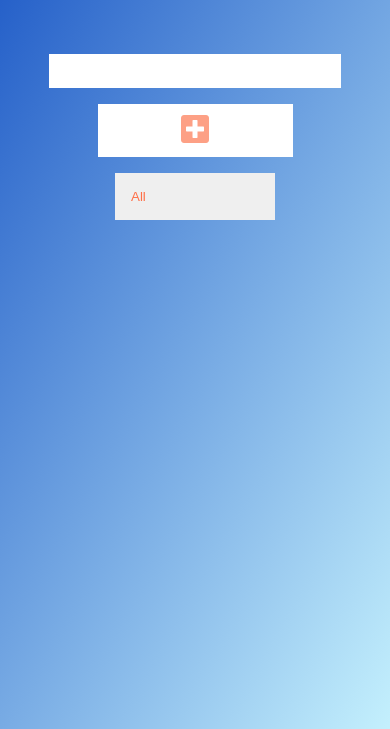
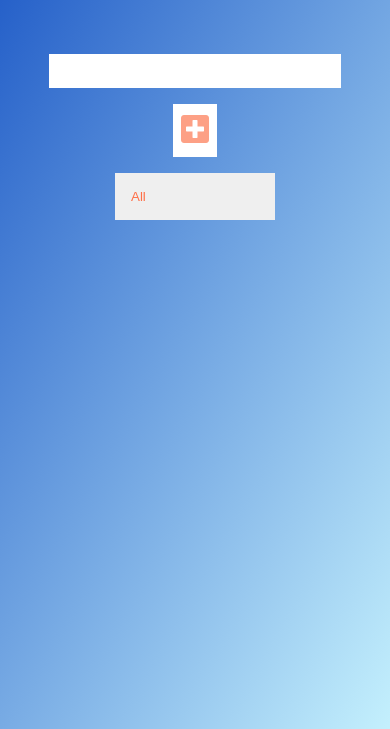
Before and after one commit to PrasadKadam175/Simple-todo, a plain HTML site: page index.html in a window 390 px wide. Shown: the part 115-844 px from the top of the page. Drawn offline with Linux system fonts and the light colour scheme.

Commit message:
responsive added

```diff
--- a/css/style.css
+++ b/css/style.css
@@ -151,7 +151,5 @@ select::after{
         width: 75%;
         font-size: 1em;
     }
-    .todo-button{
-        width: 50%;
-    }
+
 }
```
